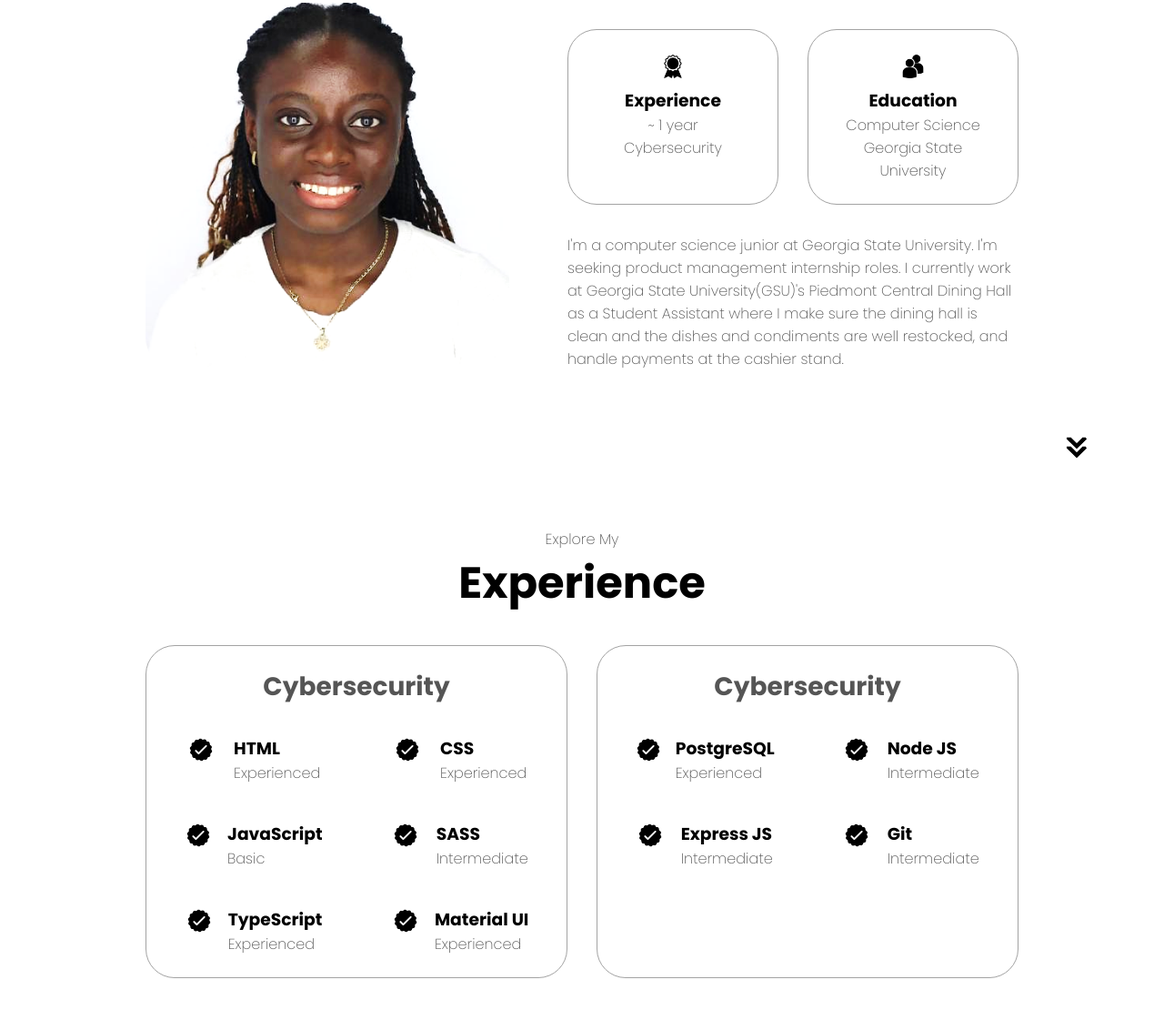
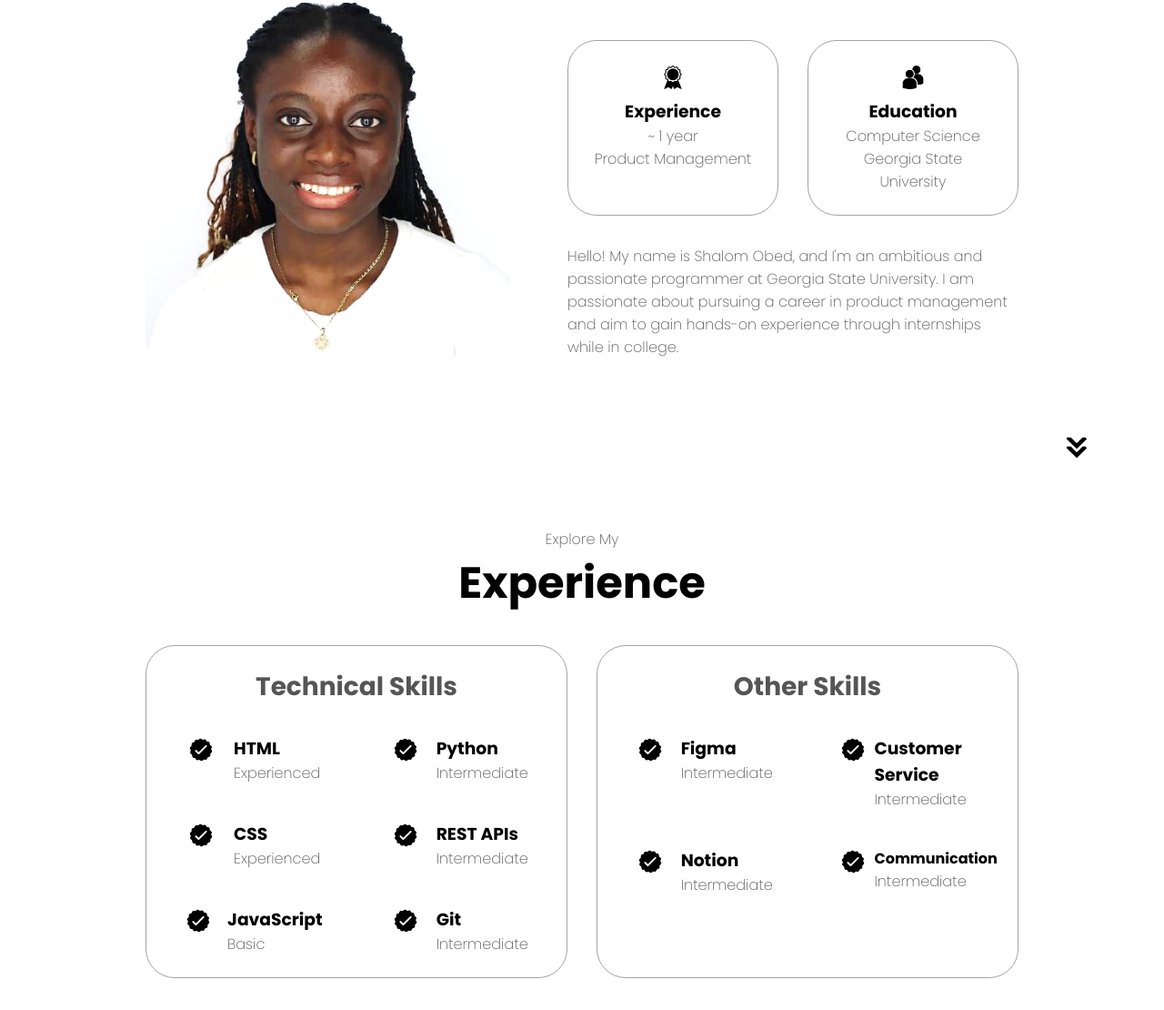
Before and after one commit to shalomobed/shalomobed-portfolio, a plain HTML site: page index.html in a window 1280 px wide. Shown: the part 1116-2226 px from the top of the page at 91% size. Drawn offline with Linux system fonts and the light colour scheme.

Commit message:
Updates the projects and the skills section

```diff
--- a/index.html
+++ b/index.html
@@ -55,10 +55,10 @@
             </div>
             <div id="socials-container">
                 <img src="./assets/linkedin.png" alt="My LinkedIn Profile" class="icon"
-                    onclick="location.href='https://www.linkedin.com/in/shalomobed/'">
+                    onclick="window.open('https://www.linkedin.com/in/shalomobed/', '_blank')">
 
                 <img src="./assets/github.png" alt="My Github Profile" class="icon"
-                    onclick="location.href='https://github.com/shalomobed'">
+                    onclick="window.open('https://github.com/shalomobed', '_blank')">
             </div>
         </div>
     </section>
@@ -74,7 +74,7 @@
                     <div class="details-container">
                         <img src="./assets/experience.png" alt="Experience icon" class="icon" />
                         <h3>Experience</h3>
-                        <p>~ 1 year<br />Cybersecurity</p>
+                        <p>~ 1 year<br />Product Management</p>
                     </div>
                     <div class="details-container">
                         <img src="./assets/education.png" alt="Education icon" class="icon" />
@@ -84,11 +84,11 @@
                 </div>
                 <div class="text-container">
                     <p>
-                        I'm a computer science junior at Georgia State University.
-                        I'm seeking product management internship roles. I currently work at Georgia State
-                        University(GSU)'s Piedmont Central Dining Hall as a
-                        Student Assistant where I make sure the dining hall is clean and the dishes and condiments are
-                        well restocked, and handle payments at the cashier stand.
+                        Hello! My name is Shalom Obed, and I'm an ambitious and passionate programmer at Georgia State
+                        University.
+                        I am passionate about pursuing a career in product management and aim to gain hands-on
+                        experience through
+                        internships while in college.
 
                     </p>
                 </div>
@@ -102,13 +102,20 @@
         <div class="experience-details-container">
             <div class="about-containers">
                 <div class="details-container">
-                    <h2 class="experience-sub-title">Cybersecurity</h2>
+                    <h2 class="experience-sub-title">Technical Skills</h2>
                     <div class="article-container">
                         <article>
                             <img src="./assets/checkmark.png" alt="Experience icon" class="icon" />
                             <div>
                                 <h3>HTML</h3>
                                 <p>Experienced</p>
+                            </div>
+                        </article>
+                        <article>
+                            <img src="./assets/checkmark.png" alt="Experience icon" class="icon" />
+                            <div>
+                                <h3>Python</h3>
+                                <p>Intermediate</p>
                             </div>
                         </article>
                         <article>
@@ -121,6 +128,13 @@
                         <article>
                             <img src="./assets/checkmark.png" alt="Experience icon" class="icon" />
                             <div>
+                                <h3>REST APIs</h3>
+                                <p>Intermediate </p>
+                            </div>
+                        </article>
+                        <article>
+                            <img src="./assets/checkmark.png" alt="Experience icon" class="icon" />
+                            <div>
                                 <h3>JavaScript</h3>
                                 <p>Basic</p>
                             </div>
@@ -128,54 +142,40 @@
                         <article>
                             <img src="./assets/checkmark.png" alt="Experience icon" class="icon" />
                             <div>
-                                <h3>SASS</h3>
+                                <h3>Git</h3>
+                                <p>Intermediate</p>
+                            </div>
+                        </article>
+                    </div>
+                </div>
+                <div class="details-container">
+                    <h2 class="experience-sub-title">Other Skills</h2>
+                    <div class="article-container">
+                        <article>
+                            <img src="./assets/checkmark.png" alt="Experience icon" class="icon" />
+                            <div>
+                                <h3>Figma</h3>
                                 <p>Intermediate</p>
                             </div>
                         </article>
                         <article>
                             <img src="./assets/checkmark.png" alt="Experience icon" class="icon" />
                             <div>
-                                <h3>TypeScript</h3>
-                                <p>Experienced</p>
-                            </div>
-                        </article>
-                        <article>
-                            <img src="./assets/checkmark.png" alt="Experience icon" class="icon" />
-                            <div>
-                                <h3>Material UI</h3>
-                                <p>Experienced</p>
-                            </div>
-                        </article>
-                    </div>
-                </div>
-                <div class="details-container">
-                    <h2 class="experience-sub-title">Cybersecurity</h2>
-                    <div class="article-container">
-                        <article>
-                            <img src="./assets/checkmark.png" alt="Experience icon" class="icon" />
-                            <div>
-                                <h3>PostgreSQL</h3>
-                                <p>Experienced</p>
-                            </div>
-                        </article>
-                        <article>
-                            <img src="./assets/checkmark.png" alt="Experience icon" class="icon" />
-                            <div>
-                                <h3>Node JS</h3>
+                                <h3>Customer Service</h3>
                                 <p>Intermediate</p>
                             </div>
                         </article>
                         <article>
                             <img src="./assets/checkmark.png" alt="Experience icon" class="icon" />
                             <div>
-                                <h3>Express JS</h3>
+                                <h3>Notion</h3>
                                 <p>Intermediate</p>
                             </div>
                         </article>
                         <article>
                             <img src="./assets/checkmark.png" alt="Experience icon" class="icon" />
                             <div>
-                                <h3>Git</h3>
+                                <h3 style="font-size: 1rem;">Communication</h3>
                                 <p>Intermediate</p>
                             </div>
                         </article>
@@ -192,18 +192,21 @@
             <div class="about-containers">
                 <div class="details-container color-container">
                     <div class="article-container">
-                        <img src="./assets/project-1.png" alt="Project 1" class="project-img" />
+                        <img src="./assets/project-1.jpg" alt="Project 1" class="project-img" />
                     </div>
                     <h2 class="experience-sub-title project-title">Life's Too Short</h2>
-                    <p>Built with Keziah Mundlapati, ...</p>
                     <div class="btn-container">
                         <button class="btn btn-color-2 project-btn"
-                            onclick="location.href='https://github.com/shalomobed">
-                            Github
+                            onclick="window.open('https://devpost.com/software/life-s-too-short', '_blank')">
+                            Devpost
                         </button>
                         <button class="btn btn-color-2 project-btn"
-                            onclick="location.href='https://github.com/shalomobed'">
+                            onclick="window.open('https://www.youtube.com/watch?v=yyxvk7hUOEQ', '_blank')">
                             Live Demo
+                        </button>
+                        <button class="btn btn-color-2 project-btn"
+                            onclick="window.open('https://docs.google.com/presentation/d/1LLg1lPMd5Wt2uLilc0vBEzm_o70EBuTM/edit?usp=sharing&ouid=104308467754755762632&rtpof=true&sd=true', '_blank')">
+                            Research Poster
                         </button>
                     </div>
                 </div>
@@ -211,18 +214,19 @@
                     <div class="article-container">
                         <img src="./assets/project-2.png" alt="Project 2" class="project-img" />
                     </div>
-                    <h2 class="experience-sub-title project-title">Project Two</h2>
+                    <h2 class="experience-sub-title project-title">Local Mate</h2>
                     <div class="btn-container">
                         <button class="btn btn-color-2 project-btn"
-                            onclick="location.href='https://github.com/shalomobed'">
-                            Github
+                            onclick="window.open('https://www.figma.com/proto/EW1bhNSyyLuqIS9WvMlEsq?node-id=0-1&t=G3909KInux1jw0jK-6', '_blank')">
+                            Live Demo
                         </button>
                         <button class="btn btn-color-2 project-btn"
-                            onclick="location.href='https://github.com/shalomobed'">
-                            Live Demo
+                            onclick="window.open('https://www.canva.com/design/DAGYiN6sVh0/s9qBooP5pbrunA0cJhR-Bg/view?utm_content=DAGYiN6sVh0&utm_campaign=designshare&utm_medium=link2&utm_source=uniquelinks&utlId=hb001417887ed', '_blank')">
+                            Presentation
                         </button>
                     </div>
                 </div>
+            <!--
                 <div class="details-container color-container">
                     <div class="article-container">
                         <img src="./assets/project-3.png" alt="Project 3" class="project-img" />
@@ -238,6 +242,7 @@
                             Live Demo
                         </button>
                     </div>
+                -->
                 </div>
             </div>
         </div>
@@ -254,7 +259,7 @@
             </div>
             <div class="contact-info-container">
                 <img src="./assets/linkedin.png" alt="LinkedIn icon" class="icon contact-icon" />
-                <p><a href="http://linkedin.com/in/shalom-obed">LinkedIn</a>
+                <p><a href="http://linkedin.com/in/shalom-obed" target="_blank">LinkedIn</a>
                 </p>
             </div>
         </div>
```
Also changed, not shown: assets/project-1.jpg (added), assets/project-1.png (deleted), assets/project-2.png.
